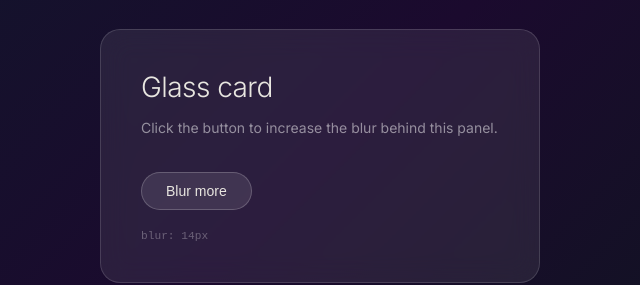
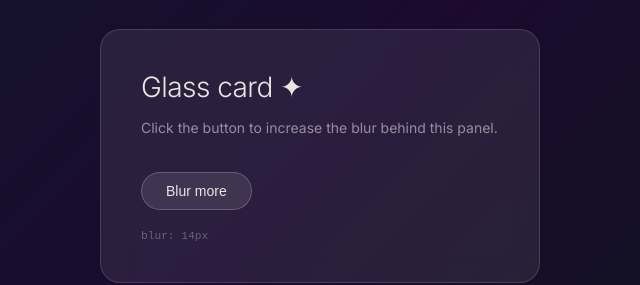
Before and after one commit to Codeskald/perpex, a website: page pretty.html in a window 1280 px wide. Shown: the part 244-529 px from the top of the page, 320-960 px from the left. Drawn offline with Linux system fonts and the light colour scheme.

Commit message:
test: change card title

```diff
--- a/pretty.html
+++ b/pretty.html
@@ -44,7 +44,7 @@
 </head>
 <body>
   <div class="card" id="card">
-    <h1>Glass card</h1>
+    <h1>Glass card ✦</h1>
     <p>Click the button to increase the blur behind this panel.</p>
     <button class="btn" id="btn" onclick="step()">Blur more</button>
     <div class="readout" id="readout">blur: 14px</div>
```
